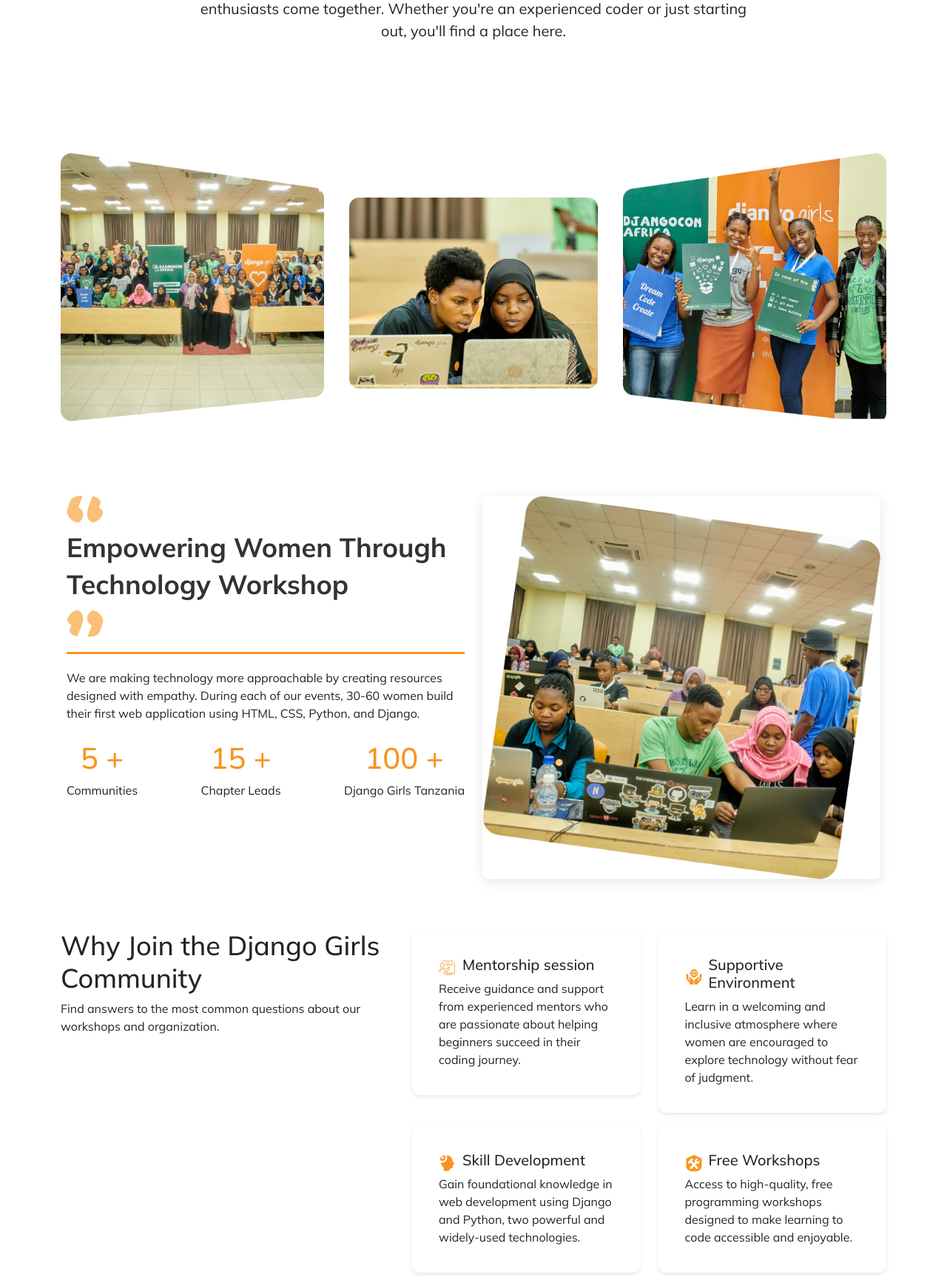
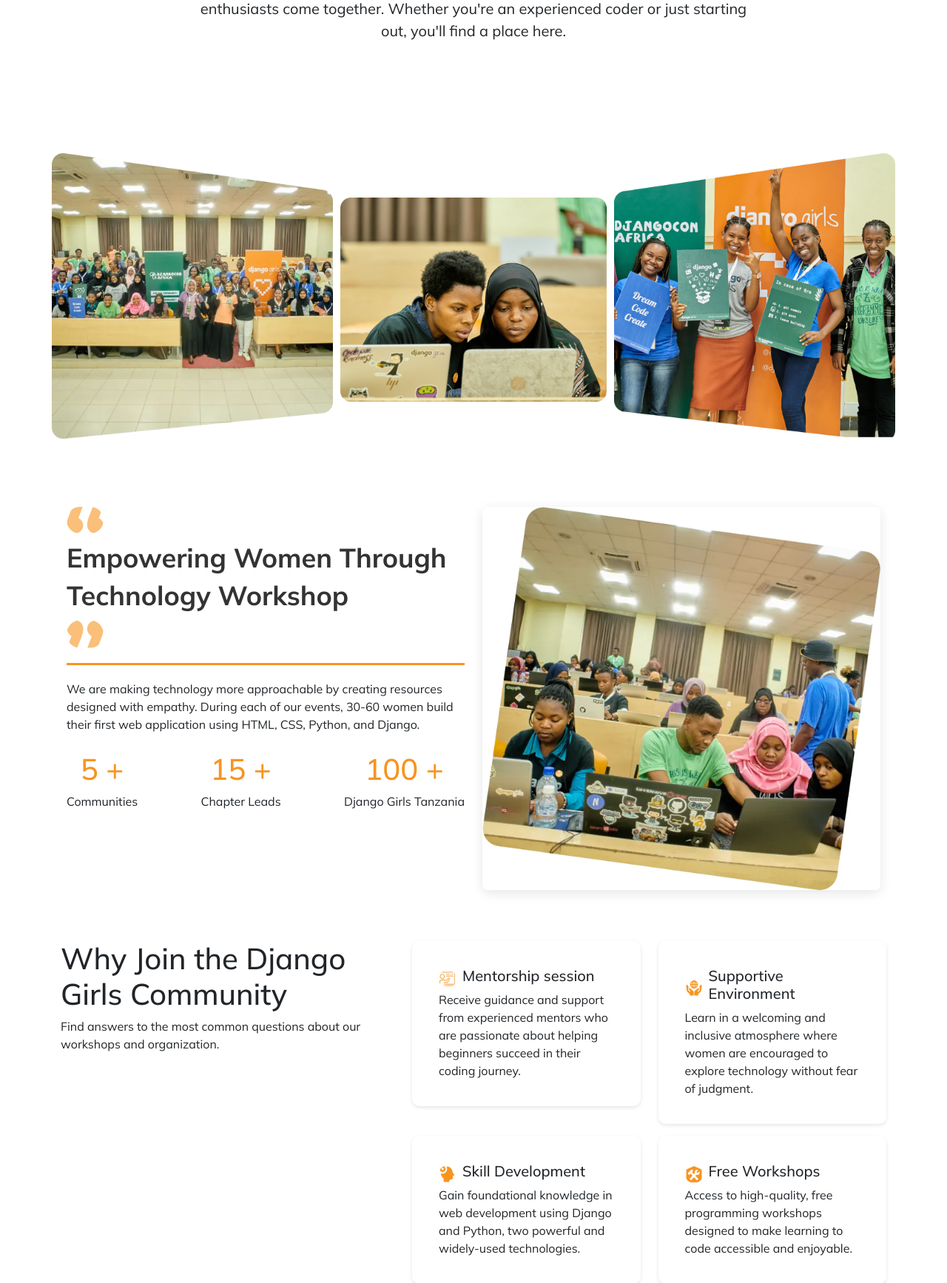
Before and after one commit to pythontanzania/djangogirlstz, a Django app: page / in a window 1280 px wide. Shown: the part 299-2033 px from the top of the page at 74% size. Run offline with Django 4.2, Linux system fonts and the light colour scheme; some libraries are stand-ins or nearby versions.

Commit message:
compressed images

```diff
--- a/static/css/style.css
+++ b/static/css/style.css
@@ -85,14 +85,16 @@ img.img-fluid-custom {
 /* Responsive Grid Layout for Images */
 @media (min-width: 768px) {
     .row .col-md-4 {
-        margin-bottom: 30px;
+        margin-bottom: 20px;
+        padding-inline: 0;
 
     }
 
-    .row.text-center img {
+   /* .row.text-center img {
         max-width: 100%;
         height: auto;
-    }
+
+    } */
 
    .row.text-center .col-md-4:nth-child(2) img {
         padding: 10px;
--- a/templates/_base.html
+++ b/templates/_base.html
@@ -59,26 +59,26 @@
     <div id="carouselExampleSlidesOnly" class="carousel slide d-block d-md-none" data-bs-ride="carousel">
       <div class="carousel-inner">
         <div class="carousel-item active">
-          <img src="{% static 'djangogirlstz/images/Right.png' %}" class="d-block w-100 img-fluid rounded" alt="Right Image" style="border-radius: 20px;">
+          <img src="{% static 'djangogirlstz/images/r.webp' %}" class="d-block w-100 img-fluid rounded" alt="Right Image" style="border-radius: 20px;">
         </div>
         <div class="carousel-item">
-          <img src="{% static 'djangogirlstz/images/center.jpg' %}" class="d-block w-100 img-fluid rounded" alt="Center Image" style="border-radius: 20px;">
+          <img src="{% static 'djangogirlstz/images/c.webp' %}" class="d-block w-100 img-fluid rounded" alt="Center Image" style="border-radius: 20px;">
         </div>
         <div class="carousel-item">
-          <img src="{% static 'djangogirlstz/images/Left.jpg' %}" class="d-block w-100 img-fluid rounded" alt="Left Image" style="border-radius: 20px;">
+          <img src="{% static 'djangogirlstz/images/l.webp' %}" class="d-block w-100 img-fluid rounded" alt="Left Image" style="border-radius: 20px;">
         </div>
       </div>
     </div>
     <div class="container d-none d-md-block ">
         <div class="row text-center">
             <div class="col-md-4">
-                <img src="{% static 'djangogirlstz/images/Right.png' %}" class="img-fluid rounded" alt="Right Image" style="border-radius: 20px;">
+                <img src="{% static 'djangogirlstz/images/Right.webp' %}" class="img-fluid rounded" alt="Right Image" style="border-radius: 20px;">
             </div>
             <div class="col-md-4">
-                <img src="{% static 'djangogirlstz/images/center.jpg' %}" class="img-fluid rounded" alt="Center Image" style="border-radius: 20px;" >
+                <img src="{% static 'djangogirlstz/images/center.webp' %}" class="img-fluid rounded" alt="Center Image" style="border-radius: 20px;" >
             </div>
             <div class="col-md-4">
-                <img src="{% static 'djangogirlstz/images/Left.jpg' %}" class="img-fluid rounded" alt="Left Image" style="border-radius: 20px;">
+                <img src="{% static 'djangogirlstz/images/Left.webp' %}" class="img-fluid rounded" alt="Left Image" style="border-radius: 20px;">
             </div>
         </div>
     </div>
@@ -114,7 +114,7 @@
                 </div>
             </div>
             <div class="col-md-6">
-                <img src="{% static 'djangogirlstz/images/Rectangle 14.png' %}" class="img-fluid img-fluid-custom rounded-3" alt="Workshop Image">
+                <img src="{% static 'djangogirlstz/images/Rectangle 14.webp' %}" class="img-fluid img-fluid-custom rounded-3" alt="Workshop Image">
             </div>
         </div>
     </div>
@@ -123,7 +123,7 @@
         <!-- Why Join Section -->
         <div class="row">
             <div class="col-md-5">
-                <h2 class="font-weight-bold" style="font-size: 36px;">Why Join the Django Girls Community</h2>
+                <h2 class="h1 font-weight-bold" >Why Join the Django Girls Community</h2>
                 <p>Find answers to the most common questions about our workshops and organization.</p>
             </div>
             <div class="col-md-7">
@@ -182,7 +182,7 @@
     <div class="card mb-3 border-0">
         <div class="row g-0">
             <div class="col-md-4">
-                <img src="{% static 'djangogirlstz/images/Rectangle 62.png' %}" class="img-fluid rounded-start" alt="..." style="max-width: 100%; height: auto;">
+                <img src="{% static 'djangogirlstz/images/Rectangle 62.webp' %}" class="img-fluid rounded-start" alt="..." style="max-width: 100%; height: auto;">
             </div>
             <div class="col-md-8">
                 <div class="card-body d-flex flex-column justify-content-center">
@@ -241,7 +241,7 @@
     <div class="row"> <!-- Changed card-group to row for better responsiveness -->
       <div class="col-md-4"> <!-- Added col-md-4 for responsive columns -->
         <div class="card" style="margin: 10px;">
-          <img src="{% static 'djangogirlstz/images/Rectangle 6.png' %}" class="img-fluid card-img-top" alt="Rectangle 6"> <!-- Fixed img-fluid class name -->
+          <img src="{% static 'djangogirlstz/images/Rectangle 6.webp' %}" class="img-fluid card-img-top" alt="Rectangle 6"> <!-- Fixed img-fluid class name -->
           <div class="card-body d-flex flex-column">
             <div class="d-flex justify-content-between align-items-center">
               <span class="rounded-pill border p-2" style="background-color: #f8f9fa;">Arusha</span>
@@ -256,7 +256,7 @@
 
       <div class="col-md-4">
         <div class="card" style="margin: 10px;">
-          <img src="{% static 'djangogirlstz/images/Rectangle 6.png' %}" class="img-fluid card-img-top" alt="Rectangle 6">
+          <img src="{% static 'djangogirlstz/images/Rectangle 6.webp' %}" class="img-fluid card-img-top" alt="Rectangle 6">
           <div class="card-body d-flex flex-column">
             <div class="d-flex justify-content-between align-items-center">
               <span class="rounded-pill border p-2" style="background-color: #f8f9fa;">Arusha</span>
@@ -271,7 +271,7 @@
 
       <div class="col-md-4">
         <div class="card" style="margin: 10px;">
-          <img src="{% static 'djangogirlstz/images/Rectangle 6.png' %}" class="img-fluid card-img-top" alt="Rectangle 6">
+          <img src="{% static 'djangogirlstz/images/Rectangle 6.webp' %}" class="img-fluid card-img-top" alt="Rectangle 6">
           <div class="card-body d-flex flex-column">
             <div class="d-flex justify-content-between align-items-center">
               <span class="rounded-pill border p-2" style="background-color: #f8f9fa;">Arusha</span>
```
Also changed, not shown: static/css/community.css (+2 -6 lines), templates/community.html (+7 -7 lines), static/djangogirlstz/images/Left.webp (added), static/djangogirlstz/images/Rectangle 14.webp (added), static/djangogirlstz/images/Rectangle 6.webp (added), static/djangogirlstz/images/Rectangle 62.webp (added), static/djangogirlstz/images/Right.webp (added), static/djangogirlstz/images/c.webp (added), static/djangogirlstz/images/center.webp (added), static/djangogirlstz/images/l.webp (added), static/djangogirlstz/images/r.webp (added).
